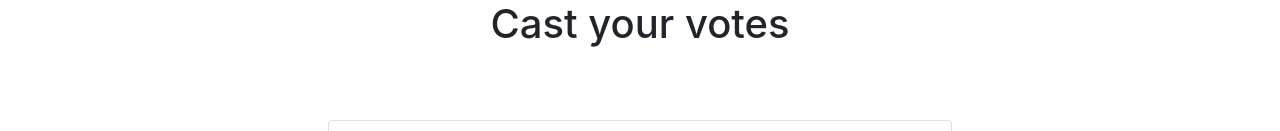
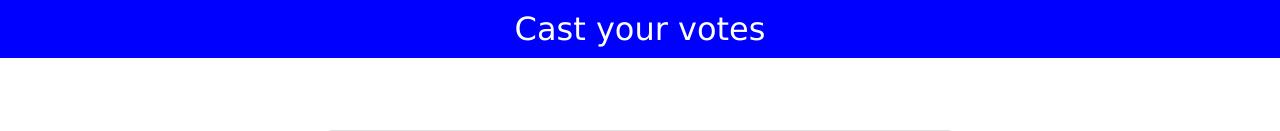
Before and after one commit to andipro123/Blockchain-based-E-Voting, a Django app: page /vote/ in a window 1280 px wide. Shown: the top 131 px of the page. Run offline with Django 3.2, Linux system fonts and the light colour scheme; data comes from the database, SQL or seed files in the repository; both versions use the stored data as it was after the commit; some libraries are stand-ins or nearby versions.

Commit message:
Made few changes in vote.html

```diff
--- a/poll/templates/poll/vote.html
+++ b/poll/templates/poll/vote.html
@@ -7,7 +7,7 @@
     <title>Vote</title>
 </head>
 <body>
-    <h1 style="text-align: center;">Cast your votes</h1>
+    <h1 style="text-align: center; color: white; background-color:blue; font-family:Verdana ; font-size:200% ; padding : 10px">Cast your votes</h1>
     <div class="container-fluid text-center p-3">
         {% if candidates %}
             {% for candidate in candidates %}
```
Also changed, not shown: db.sqlite3.
